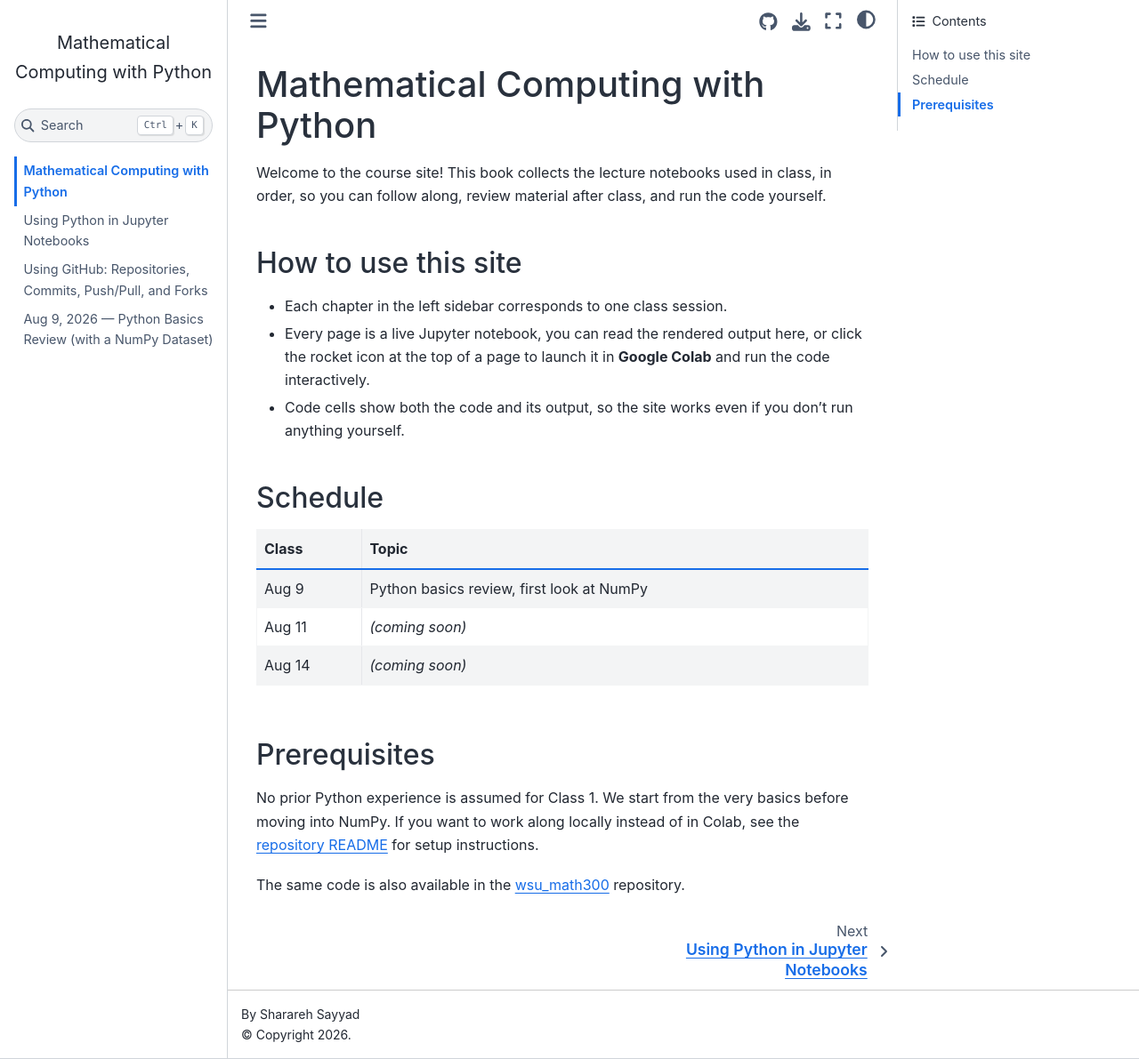
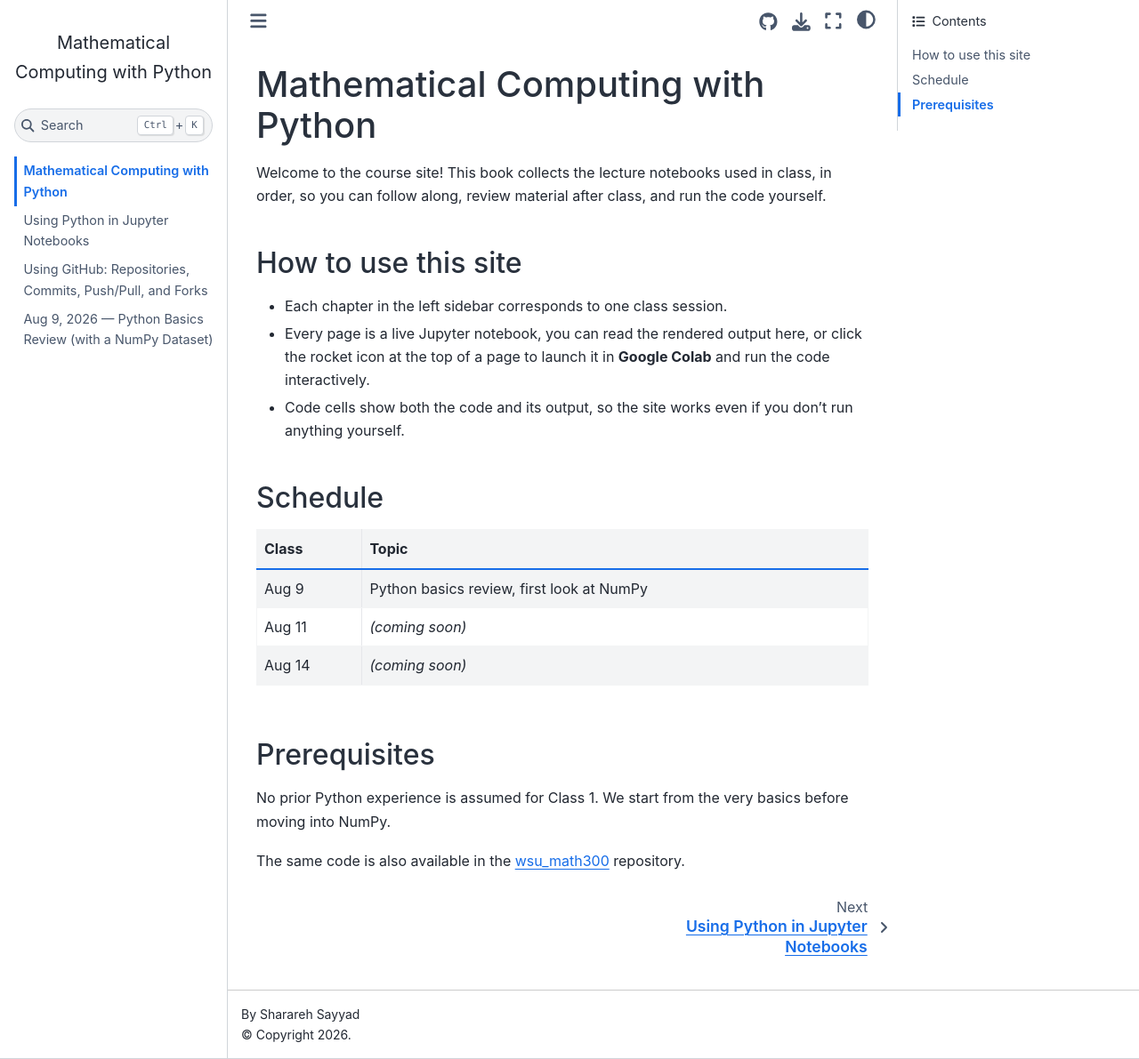
Before and after one commit to say-yas/mathematical_computing_with_python, a Jupyter Book: the page built from book/intro.md, in a window 1280 px wide and 1191 px high. Shown: the whole window at 89% size. Built offline with Jupyter Book 1.0.4 settings and Sphinx 7.4.7 and the Sphinx Book theme 1.1.4, drawn with Linux system fonts in a browser that asks for light colours.

Commit message:
updated intro

```diff
--- a/book/intro.md
+++ b/book/intro.md
@@ -24,9 +24,7 @@ run the code yourself.
 ## Prerequisites
 
 No prior Python experience is assumed for Class 1. We start from the very
-basics before moving into NumPy. If you want to work along locally instead
-of in Colab, see the [repository README](https://github.com/say-yas/mathematical_computing_with_python#readme)
-for setup instructions.
+basics before moving into NumPy.
 
 The same code is also available in the
 [wsu_math300](https://github.com/say-yas/wsu_math300) repository.
```
